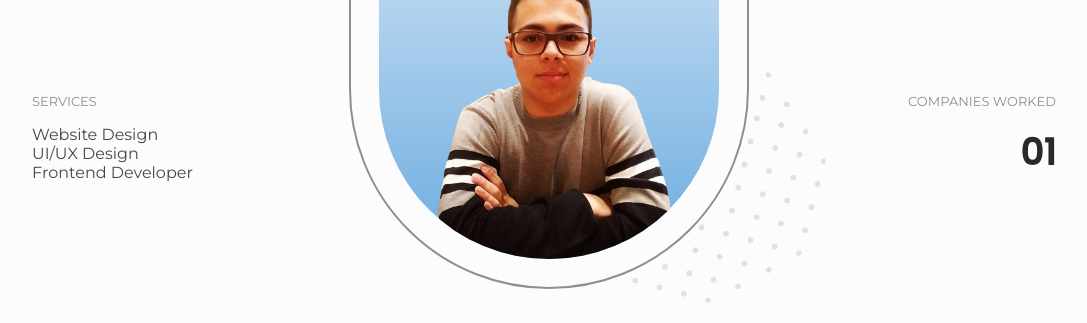
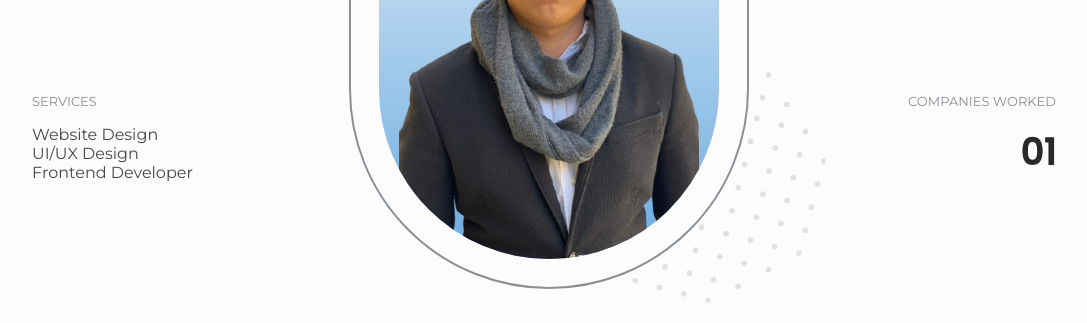
Before and after one commit to castrogusttavo/castrogusttavo.github.io, a plain HTML site: page index-en.html in a window 1280 px wide. Shown: the part 711-1034 px from the top of the page, without its empty margins (96-1183 px from the left). Drawn offline with nearby package versions, Linux system fonts and the light colour scheme.

Commit message:
Update photo

```diff
--- a/index-en.html
+++ b/index-en.html
@@ -100,7 +100,7 @@
 
                         <div class="home__blob grid">
                             <div class="home__perfil">
-                                <img src="assets/img/Me.png" alt="">
+                                <img src="assets/img/perfil-gru-final.png" alt="">
                             </div>
 
                             <img src="assets/img/shape-wawes.svg" alt="" class="home__shape-wawes" alt="" class="home__shape-wawes">
```
Also changed, not shown: index.html (+1 -1 lines).
